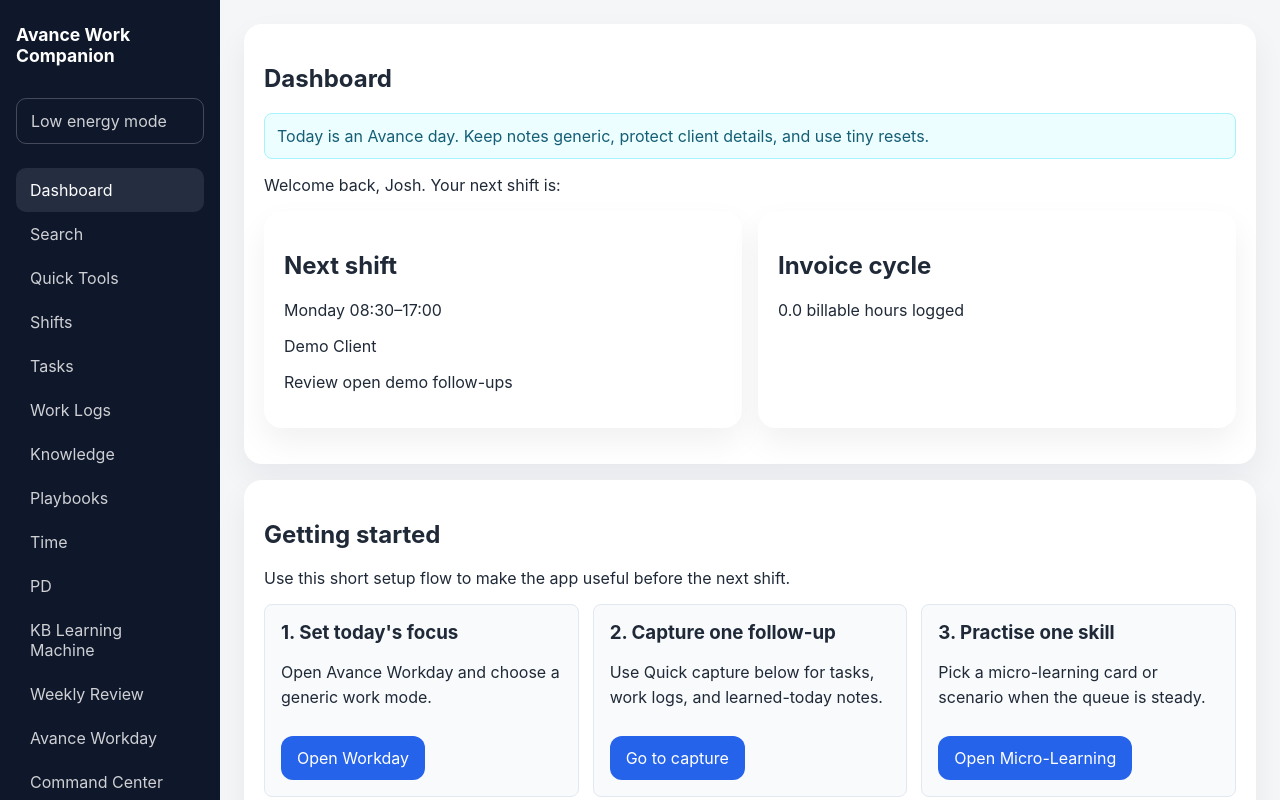
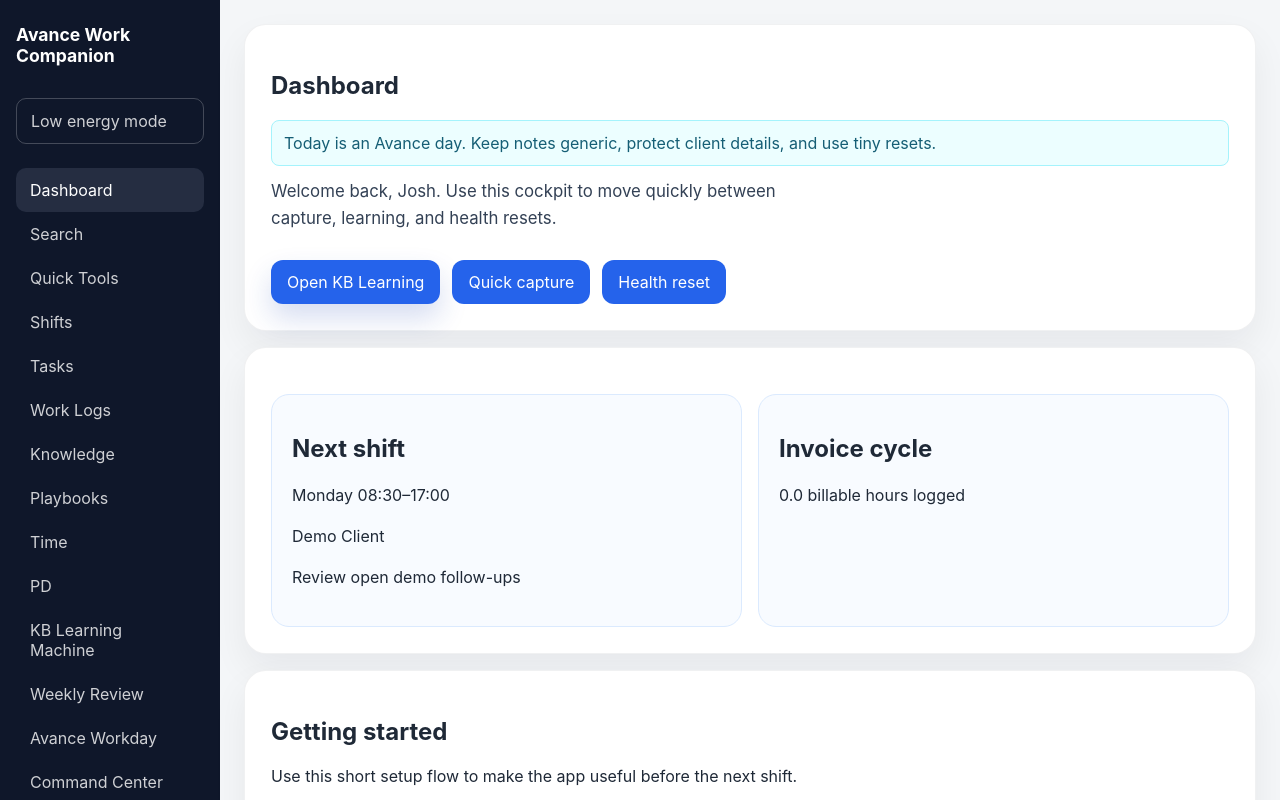
Before and after one commit to joshparri/AvancePD, a React (Vite) app: page / in a window 1280 px wide. Shown: the top 800 px of the page. Built offline with nearby package versions, Linux system fonts and the light colour scheme.

Commit message:
Polish visual design and learning UX

```diff
--- a/src/App.css
+++ b/src/App.css
@@ -1094,3 +1094,182 @@ textarea:focus-visible {
     min-height: 48px;
   }
 }
+
+body {
+  background: radial-gradient(circle at top, rgba(59, 130, 246, 0.08), transparent 35%), #eef5ff;
+}
+
+.page-subtitle {
+  color: #334155;
+  font-size: 1.05rem;
+  line-height: 1.6;
+  margin: 12px 0 0;
+  max-width: 54ch;
+}
+
+.dashboard-hero-card,
+.learning-hero-card,
+.dashboard-summary-card {
+  border-left: 4px solid rgba(37, 99, 235, 0.18);
+}
+
+.dashboard-hero {
+  display: grid;
+  gap: 18px;
+}
+
+.dashboard-hero-actions,
+.learning-hero-summary {
+  display: flex;
+  flex-wrap: wrap;
+  gap: 12px;
+  align-items: center;
+}
+
+.dashboard-hero-actions {
+  justify-content: flex-start;
+}
+
+.dashboard-summary-card .card-grid {
+  display: grid;
+  grid-template-columns: repeat(auto-fit, minmax(220px, 1fr));
+  gap: 16px;
+  margin-top: 20px;
+}
+
+.dashboard-summary-tile {
+  min-height: 152px;
+}
+
+.primary-action,
+.secondary-action,
+.card button,
+.card a,
+.small-action,
+.duration-btn,
+.teaching-mode-btn {
+  transition: all 0.18s ease;
+}
+
+.primary-action {
+  background: #1d4ed8;
+  border: 1px solid transparent;
+  color: #ffffff;
+  box-shadow: 0 14px 28px rgba(30, 64, 175, 0.18);
+}
+
+.secondary-action,
+.card .small-action,
+.card .duration-btn,
+.card .teaching-mode-btn {
+  background: #f8fbff;
+  color: #0f172a;
+  border: 1px solid #dbeafe;
+}
+
+.secondary-action:hover,
+.card .small-action:hover,
+.card .duration-btn:hover,
+.card .teaching-mode-btn:hover,
+.card a:hover {
+  background: #eef4ff;
+  color: #0f172a;
+  transform: translateY(-1px);
+}
+
+button:active,
+.small-action:active,
+.card a:active {
+  transform: translateY(0);
+}
+
+.card {
+  border-radius: 22px;
+  padding: 26px;
+  box-shadow: 0 16px 36px rgba(15, 23, 42, 0.06);
+  border: 1px solid rgba(15, 23, 42, 0.06);
+}
+
+.card:hover {
+  transform: translateY(-1px);
+  box-shadow: 0 22px 42px rgba(15, 23, 42, 0.08);
+}
+
+.mini-card {
+  border: 1px solid #dbeafe;
+  border-radius: 18px;
+  background: #f8fbff;
+  padding: 20px;
+  transition: transform 0.18s ease, box-shadow 0.18s ease, border-color 0.18s ease;
+}
+
+.mini-card:hover {
+  transform: translateY(-1px);
+  box-shadow: 0 18px 30px rgba(15, 23, 42, 0.06);
+  border-color: #c7d9fc;
+}
+
+.learning-path-row {
+  display: grid;
+  grid-template-columns: repeat(auto-fit, minmax(180px, 1fr));
+  gap: 12px;
+  margin-top: 18px;
+}
+
+.learning-support-card {
+  border-color: rgba(59, 130, 246, 0.2);
+  background: #f0f7ff;
+}
+
+.kb-card-details summary {
+  cursor: pointer;
+  font-weight: 700;
+  margin-bottom: 10px;
+  display: flex;
+  align-items: center;
+  justify-content: space-between;
+}
+
+.kb-card-details summary::marker {
+  display: none;
+}
+
+.kb-card-details summary:hover {
+  color: #1d4ed8;
+}
+
+.kb-card-details h4 {
+  margin: 18px 0 8px;
+  color: #1e3a8a;
+}
+
+.kb-card-details p,
+.kb-card-details ul {
+  color: #334155;
+  line-height: 1.7;
+}
+
+.page-help {
+  color: #475569;
+  margin-top: 12px;
+  max-width: 58ch;
+}
+
+.status-chip {
+  font-size: 0.8rem;
+  letter-spacing: 0.01em;
+}
+
+@media (prefers-reduced-motion: reduce) {
+  .card,
+  .mini-card,
+  .primary-action,
+  .secondary-action,
+  .card button,
+  .card a,
+  .small-action,
+  .duration-btn,
+  .teaching-mode-btn {
+    transition: none;
+  }
+}
--- a/src/pages/Dashboard.tsx
+++ b/src/pages/Dashboard.tsx
@@ -1,6 +1,7 @@
+import { useMemo } from 'react';
 import type { Client, LearningItem, Task, TimeEntry, WorkLog, Shift } from '../types';
+import HealthyMspShiftPanel from '../components/HealthyMspShiftPanel';
 import QuickCapture from '../components/QuickCapture';
-import HealthyMspShiftPanel from '../components/HealthyMspShiftPanel';
 import DataBackupPanel from '../components/DataBackupPanel';
 import type { HealthState } from '../utils/healthOutdoors';
 import { getTodayLog } from '../utils/healthOutdoors';
@@ -63,16 +64,28 @@ function Dashboard({
 
   return (
     <div>
-      <section className="card">
-        <h1>{PAGE_TITLE}</h1>
-        {isAvanceDay && <div className="privacy-note">Today is an Avance day. Keep notes generic, protect client details, and use tiny resets.</div>}
-        {hasData ? (
-          <p>Welcome back, Josh. Your next shift is:</p>
-        ) : (
-          <p>Welcome to your Avance Work Companion! Start by capturing your first work log or task below.</p>
-        )}
+      <section className="card dashboard-hero-card">
+        <div className="dashboard-hero">
+          <div>
+            <h1>{PAGE_TITLE}</h1>
+            {isAvanceDay && <div className="privacy-note">Today is an Avance day. Keep notes generic, protect client details, and use tiny resets.</div>}
+            <p className="page-subtitle">
+              {hasData
+                ? 'Welcome back, Josh. Use this cockpit to move quickly between capture, learning, and health resets.'
+                : 'Welcome to your Avance Work Companion. Start with a quick capture or a short KB practice session.'}
+            </p>
+          </div>
+          <div className="dashboard-hero-actions">
+            <button type="button" className="primary-action" onClick={() => onNavigate('kbLearning')}>Open KB Learning</button>
+            <button type="button" className="secondary-action" onClick={() => document.getElementById('quick-capture-title')?.focus()}>Quick capture</button>
+            <button type="button" className="secondary-action" onClick={onNavigateHealth}>Health reset</button>
+          </div>
+        </div>
+      </section>
+
+      <section className="card dashboard-summary-card">
         <div className="card-grid">
-          <div className="card">
+          <div className="mini-card dashboard-summary-tile">
             <h2>Next shift</h2>
             {nextShift ? (
               <>
@@ -84,7 +97,7 @@ function Dashboard({
               <p>No upcoming shifts scheduled. Add shifts in the Shifts section.</p>
             )}
           </div>
-          <div className="card">
+          <div className="mini-card dashboard-summary-tile">
             <h2>Invoice cycle</h2>
             {timeEntries.length > 0 ? (
               <p>{invoiceHours.toFixed(1)} billable hours logged</p>
--- a/src/pages/KBLearning.tsx
+++ b/src/pages/KBLearning.tsx
@@ -212,22 +212,24 @@ function KBLearning({ progress, learningItems, onNavigate }: KBLearningProps) {
 
   return (
     <div>
-      <section className="card kb-session-card">
+      <section className="card kb-session-card learning-hero-card">
         <div className="skill-card-header">
           <div>
             <h1>What are we learning today?</h1>
-            <p>Pick one MSP skill, practise it, and link it to helpful resources.</p>
-            <p>Hi Josh. Today’s recommended topic is <strong>{recommendedCard?.title ?? 'your first KB field card'}</strong>.</p>
+            <p className="page-subtitle">Pick one MSP skill, practise it, and follow a clear learning path.</p>
+            <p className="page-help">Hi Josh. Today’s recommended topic is <strong>{recommendedCard?.title ?? 'your first KB field card'}</strong>.</p>
           </div>
-          <span className="status-chip info">{recommendedCard?.relatedSkill ?? 'KB Learning'}</span>
+          <div className="learning-hero-summary">
+            <span className="status-chip info">{recommendedCard?.relatedSkill ?? 'KB Learning'}</span>
+            <span className="status-chip success">{metrics.kbCards} cards</span>
+          </div>
         </div>
-        <p className="page-help">Pick one short activity. The app will save progress locally and move the topic to its next review stage.</p>
-        <div className="status-button-row">
+        <div className="learning-path-row status-button-row">
           {(Object.keys(activityLabels) as KbLearningActivity[]).map((activity) => (
             <button
               key={activity}
               type="button"
-              className={activeActivity === activity ? 'small-action active' : 'small-action'}
+              className={activeActivity === activity ? 'small-action active primary-action' : 'small-action secondary-action'}
               onClick={() => setActiveActivity(activity)}
             >
               {activityLabels[activity]}
@@ -235,20 +237,19 @@ function KBLearning({ progress, learningItems, onNavigate }: KBLearningProps) {
           ))}
         </div>
         <div className="metric-row">
-          <span className="status-chip info">{metrics.kbCards} KB cards</span>
-          <span className="status-chip warn">{metrics.reviewsDue} reviews due</span>
+          <span className="status-chip info">{metrics.reviewsDue} reviews due</span>
           <span className="status-chip success">{metrics.scenariosCompleted} scenarios completed</span>
           <span className="status-chip info">{metrics.evidenceItems} evidence items</span>
         </div>
         {topExternalResources.length > 0 && (
-          <div className="mini-card" style={{ marginTop: '1rem' }}>
-            <h3>Recommended external resources</h3>
-            <p className="page-help">These links match the recommended KB topic and MSP skill.</p>
+          <div className="mini-card learning-support-card" style={{ marginTop: '1rem' }}>
+            <h3>Helpful learning support</h3>
+            <p className="page-help">These resources are curated to match today’s recommended topic.</p>
             <ul>
               {topExternalResources.map((resource) => (
-                <li key={resource.id} style={{ marginBottom: '0.5rem' }}>
+                <li key={resource.id} style={{ marginBottom: '0.65rem' }}>
                   <a href={resource.url} target="_blank" rel="noreferrer">{resource.title}</a>
-                  <span className="status-chip info" style={{ marginLeft: '0.5rem' }}>{resource.provider}</span>
+                  <span className="status-chip info" style={{ marginLeft: '0.6rem' }}>{resource.provider}</span>
                 </li>
               ))}
             </ul>
```
